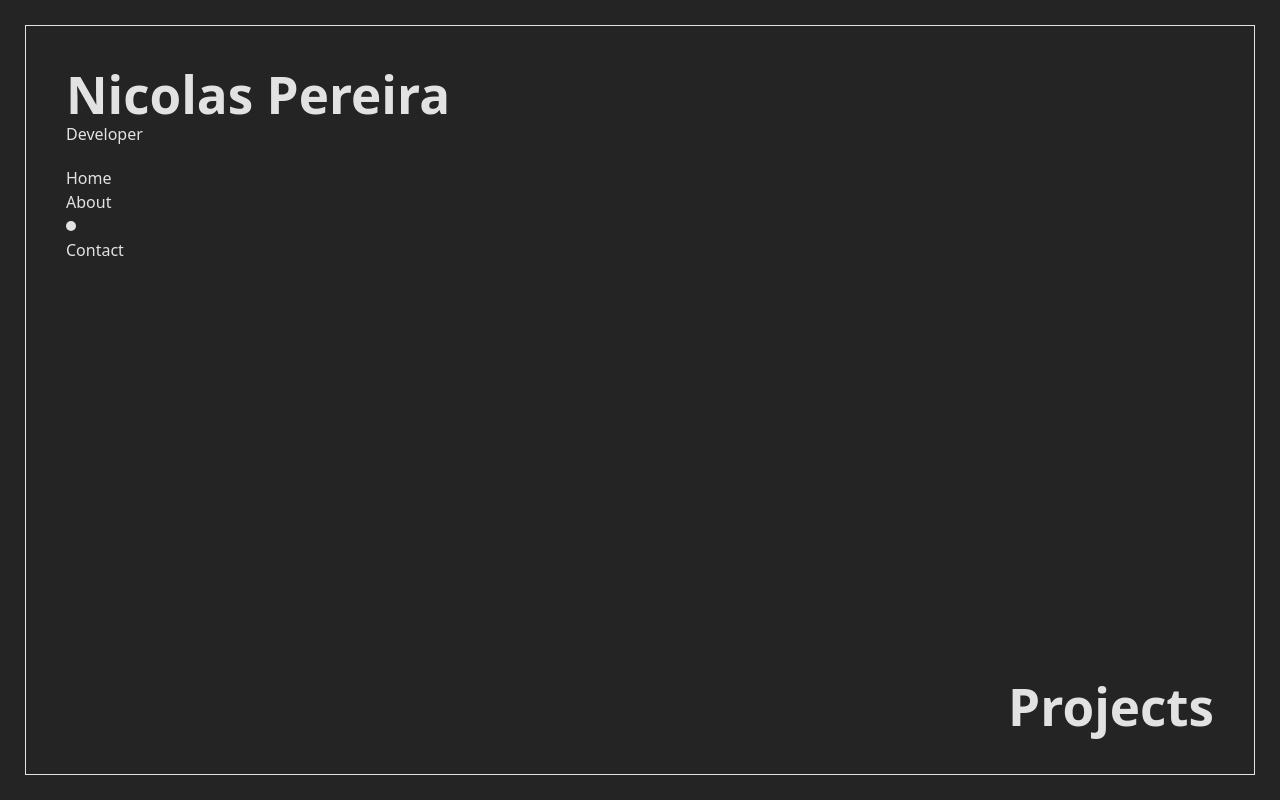
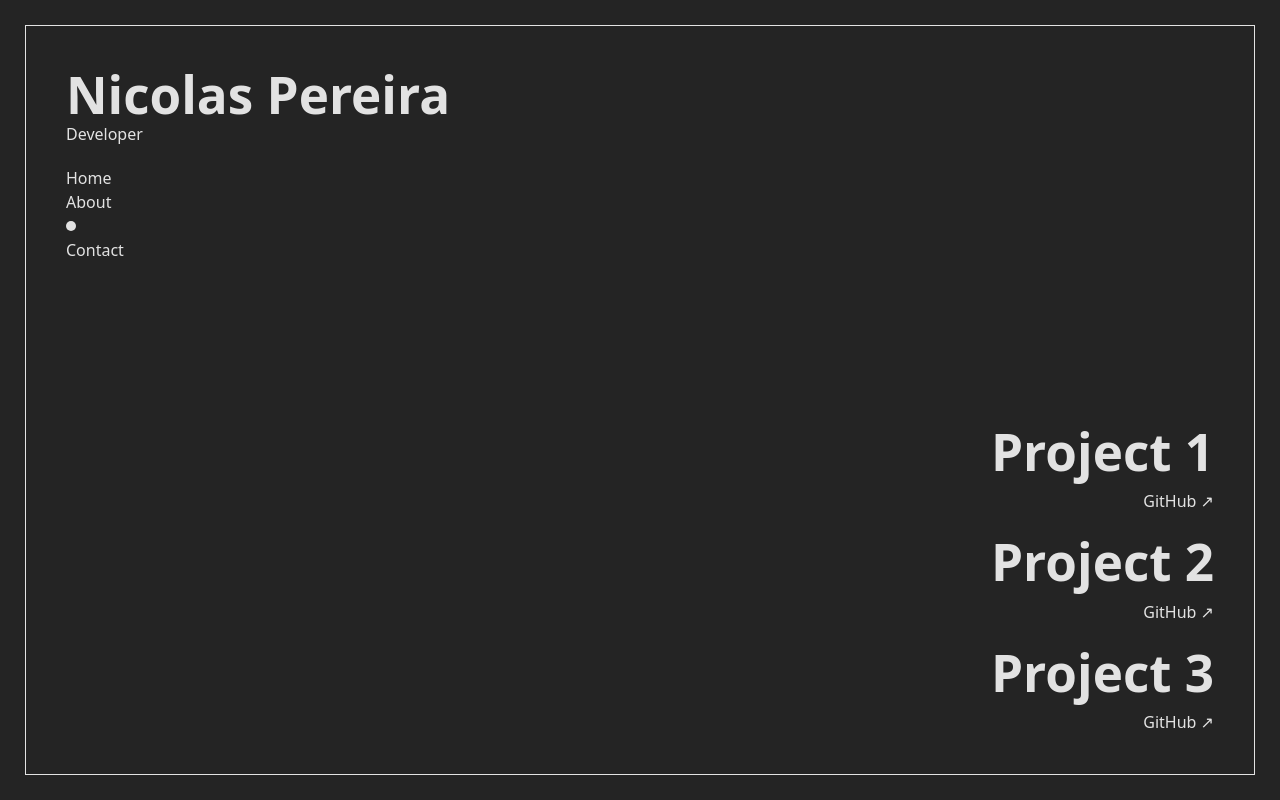
Before and after one commit to Nicolass2001/portfolio, a React (Vite) app: page /projects in a window 1280 px wide. Built offline with nearby package versions, Linux system fonts and the light colour scheme.

Commit message:
Feat add Projects component and integrate with routing in Content

```diff
--- a/src/components/Content/Content.tsx
+++ b/src/components/Content/Content.tsx
@@ -1,5 +1,6 @@
 import About from "../About/About";
 import Contact from "../Contact/Contact";
+import Projects from "../Projects/Projects";
 import "./Content.css";
 import { Route, Routes } from "react-router";
 
@@ -18,7 +19,7 @@ function Content() {
             }
           />
           <Route path="/about" element={<About />} />
-          <Route path="/projects" element={<h1>Projects</h1>} />
+          <Route path="/projects" element={<Projects />} />
           <Route path="/contact" element={<Contact />} />
         </Routes>
       </main>
--- /dev/null
+++ b/src/components/Project/Project.css
@@ -0,0 +1,11 @@
+.project-name {
+  color: var(--color-primary);
+  cursor: pointer;
+}
+.project-name h1 {
+  margin: 20px 0 10px 0;
+}
+.project-name:hover {
+  color: var(--color-primary-transparent);
+  text-decoration: underline;
+}
--- /dev/null
+++ b/src/components/Project/Project.tsx
@@ -0,0 +1,26 @@
+import RightLink from "../Links/RightLink";
+import "./Project.css";
+
+type ProjectProps = {
+  name: string;
+  link: string;
+  description: {
+    text: string;
+    link: string;
+  }[];
+};
+
+function Project({ name, link, description }: ProjectProps) {
+  return (
+    <>
+      <a className="project-name" href={link}>
+        <h1>{name}</h1>
+      </a>
+      {description.map((item, index) => (
+        <RightLink key={index} link={item.link} text={item.text} />
+      ))}
+    </>
+  );
+}
+
+export default Project;
--- /dev/null
+++ b/src/components/Projects/Projects.tsx
@@ -0,0 +1,51 @@
+import Project from "../Project/Project";
+
+const projects = [
+  {
+    name: "Project 1",
+    link: "https://example.com/project1",
+    description: [
+      {
+        text: "GitHub",
+        link: "https://example.com/project1",
+      },
+    ],
+  },
+  {
+    name: "Project 2",
+    link: "https://example.com/project1",
+    description: [
+      {
+        text: "GitHub",
+        link: "https://example.com/project2",
+      },
+    ],
+  },
+  {
+    name: "Project 3",
+    link: "https://example.com/project1",
+    description: [
+      {
+        text: "GitHub",
+        link: "https://example.com/project3",
+      },
+    ],
+  },
+];
+
+function Projects() {
+  return (
+    <>
+      {projects.map((project, index) => (
+        <Project
+          key={index}
+          name={project.name}
+          link={project.link}
+          description={project.description}
+        />
+      ))}
+    </>
+  );
+}
+
+export default Projects;
--- a/src/index.css
+++ b/src/index.css
@@ -1,6 +1,7 @@
 :root {
   /* Custom variables */
   --color-primary: rgba(255, 255, 255, 0.87);
+  --color-primary-transparent: rgba(255, 255, 255, 0.45);
   --color-background: #242424;
   --color-black: black;
 
```
